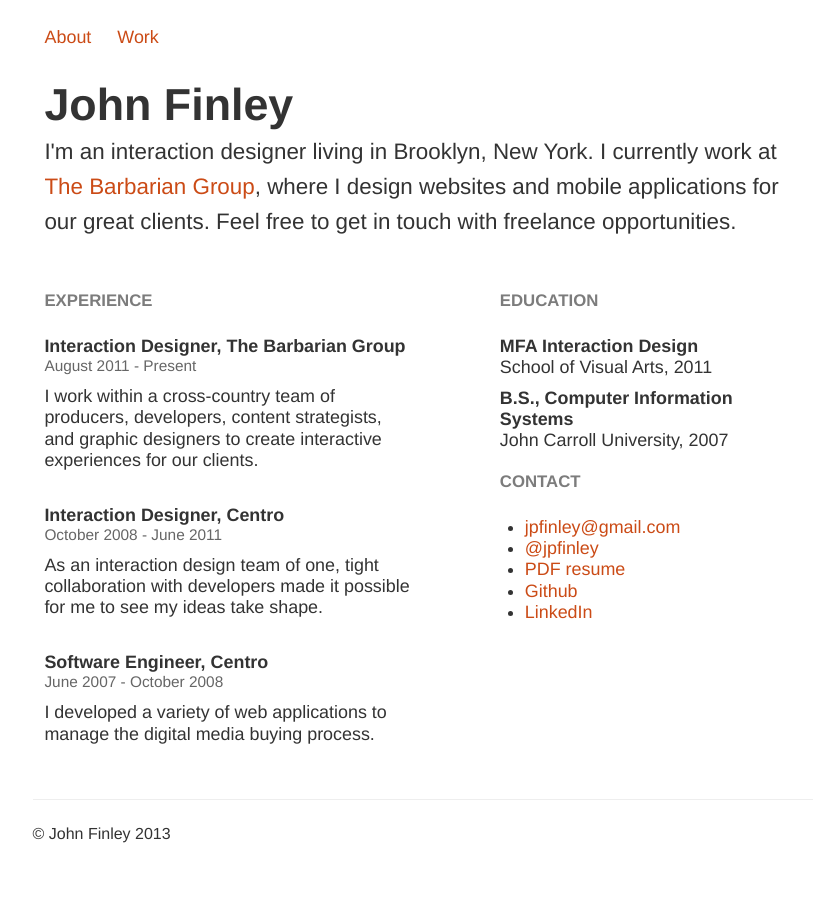
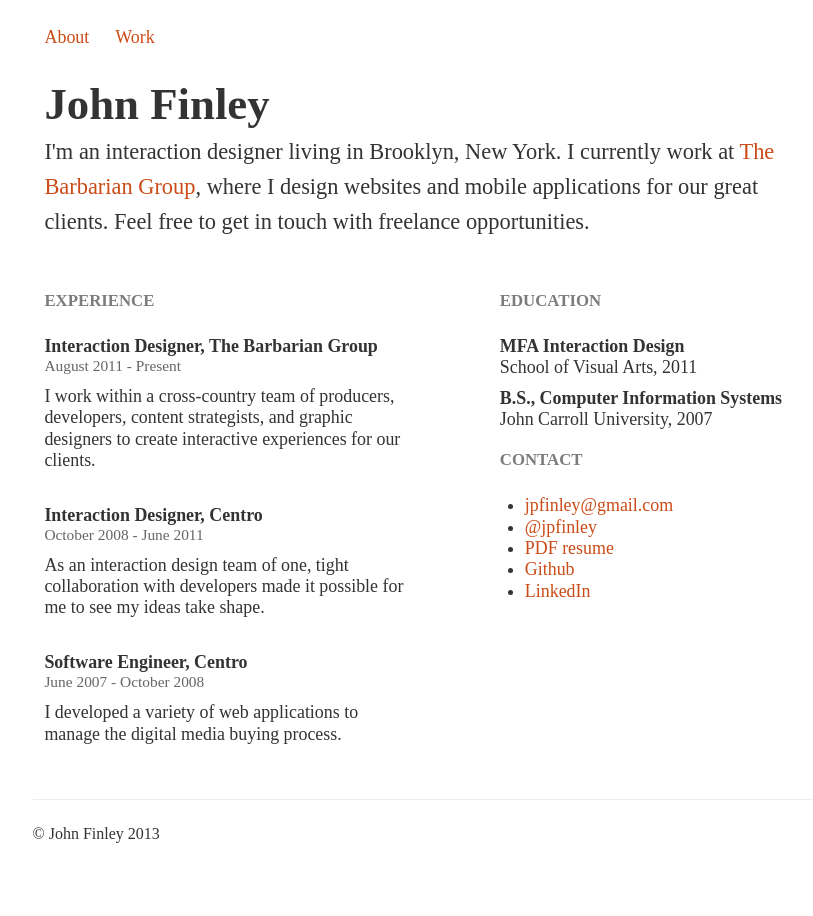
Before and after one commit to jpfinley/heyfinley, a Jekyll site: the page built from index.html, in a window 1280 px wide. Shown: the whole page, without its empty margins (200-1013 px from the left). Built offline with Jekyll 4.4.1, drawn with Linux system fonts in a browser that asks for light colours.

```diff
--- a/_layouts/default.html
+++ b/_layouts/default.html
@@ -6,6 +6,10 @@
     <meta name="viewport" content="width=device-width, initial-scale=1.0">
     <meta name="description" content="The online portfolio of interaction designer John Finley">
     <meta name="author" content="John Finley">
+
+    <!-- Typekit -->
+    <script type="text/javascript" src="//use.typekit.net/epx2nkp.js"></script>
+    <script type="text/javascript">try{Typekit.load();}catch(e){}</script>
 
     <!-- Le styles -->
     <link rel="stylesheet" href="../assets/css/bootstrap.min.css" type="text/css" media="screen" title="no title">
--- a/assets/css/main.css
+++ b/assets/css/main.css
@@ -73,7 +73,17 @@ body {
 /*@media (max-width: 480px) { ... }*/
 
 
-/* Typography */
+/* ----------------------- Typography ----------------------- */
+
+body {
+  font-family: "pt-sans-1","pt-sans-2";
+/*  font-family: "adelle-1","adelle-2";*/
+}
+
+h1, h2, h3, h4, h5, h6 {
+  font-family: "adelle-1","adelle-2";
+/*  font-family: "pt-sans-1","pt-sans-2";*/
+}
 
 h1, .hero-unit h1 {
   font-size: 3.75em; /* 60px / 16px */
```
